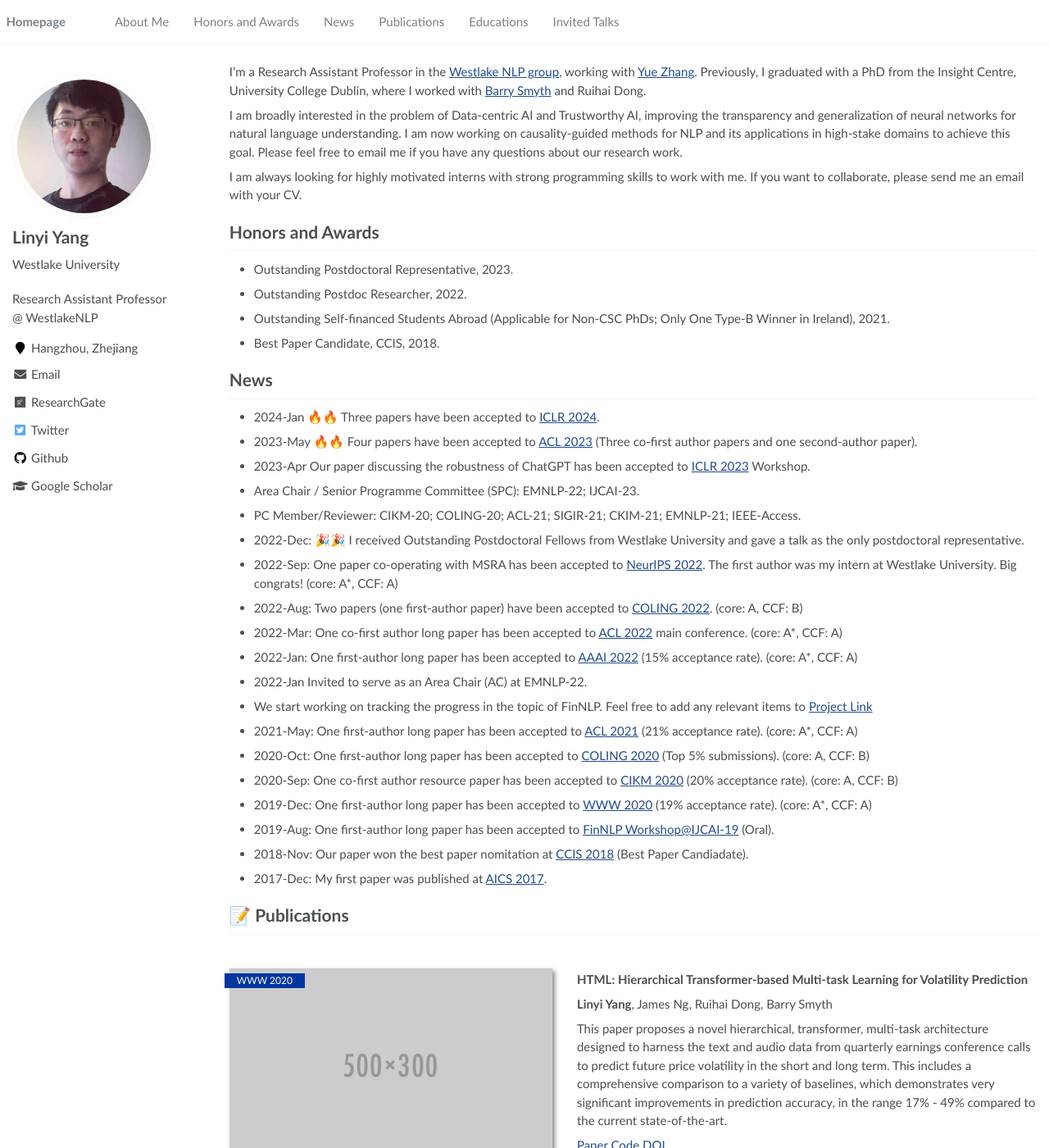
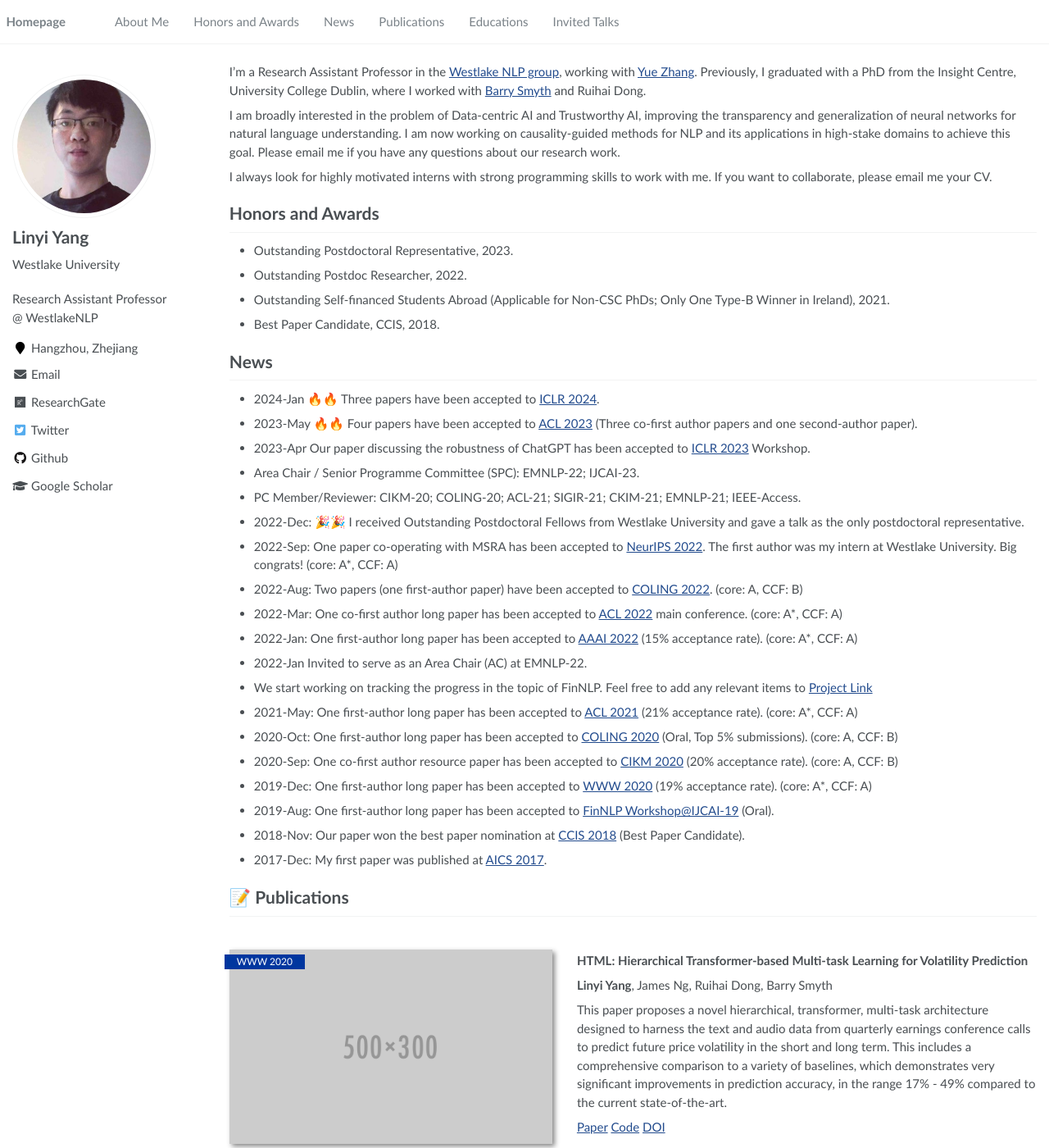
Before and after one commit to YangLinyi/yanglinyi.github.io, a Jekyll site: the page built from _pages/about.md, in a window 1280 px wide and 1400 px high. Shown: the whole window at 82% size. Built offline with Jekyll 4.4.1, drawn with Linux system fonts in a browser that asks for light colours.

Commit message:
Update about.md

```diff
--- a/_pages/about.md
+++ b/_pages/about.md
@@ -19,9 +19,9 @@ redirect_from:
 
 I’m a Research Assistant Professor in the [Westlake NLP group](https://westlakenlp.netlify.app/), working with [Yue Zhang](https://frcchang.github.io/). Previously, I graduated with a PhD from the Insight Centre, University College Dublin, where I worked with [Barry Smyth](https://people.ucd.ie/barry.smyth) and Ruihai Dong.
 
-I am broadly interested in the problem of Data-centric AI and Trustworthy AI, improving the transparency and generalization of neural networks for natural language understanding. I am now working on causality-guided methods for NLP and its applications in high-stake domains to achieve this goal. Please feel free to email me if you have any questions about our research work.
+I am broadly interested in the problem of Data-centric AI and Trustworthy AI, improving the transparency and generalization of neural networks for natural language understanding. I am now working on causality-guided methods for NLP and its applications in high-stake domains to achieve this goal. Please email me if you have any questions about our research work.
 
-I am always looking for highly motivated interns with strong programming skills to work with me. If you want to collaborate, please send me an email with your CV.
+I always look for highly motivated interns with strong programming skills to work with me. If you want to collaborate, please email me your CV.
 
 # Honors and Awards
 
@@ -44,11 +44,11 @@ I am always looking for highly motivated interns with strong programming skills
 - 2022-Jan Invited to serve as an Area Chair (AC) at EMNLP-22.
 - We start working on tracking the progress in the topic of FinNLP. Feel free to add any relevant items to [Project Link](https://github.com/YangLinyi/FinNLP-Progress)
 - 2021-May: One first-author long paper has been accepted to [ACL 2021](https://2021.aclweb.org/) (21% acceptance rate). (core: A*, CCF: A)
-- 2020-Oct: One first-author long paper has been accepted to [COLING 2020](https://coling2020.org/) (Top 5% submissions). (core: A, CCF: B)
+- 2020-Oct: One first-author long paper has been accepted to [COLING 2020](https://coling2020.org/) (Oral, Top 5% submissions). (core: A, CCF: B)
 - 2020-Sep: One co-first author resource paper has been accepted to [CIKM 2020](https://www.cikm2020.org/accepted-papers/accepted-resource-track-papers/) (20% acceptance rate). (core: A, CCF: B)
 - 2019-Dec: One first-author long paper has been accepted to [WWW 2020](https://www2020.citi.sinica.edu.tw/schedule/) (19% acceptance rate). (core: A*, CCF: A)
 - 2019-Aug: One first-author long paper has been accepted to [FinNLP Workshop@IJCAI-19](https://sites.google.com/nlg.csie.ntu.edu.tw/finnlp/) (Oral).
-- 2018-Nov: Our paper won the best paper nomitation at [CCIS 2018](http://ccis2018.csp.escience.cn/dct/page/1) (Best Paper Candiadate).
+- 2018-Nov: Our paper won the best paper nomination at [CCIS 2018](http://ccis2018.csp.escience.cn/dct/page/1) (Best Paper Candidate).
 - 2017-Dec: My first paper was published at [AICS 2017](http://aiai.ucd.ie/aics2017/index.html).
 
 
```
